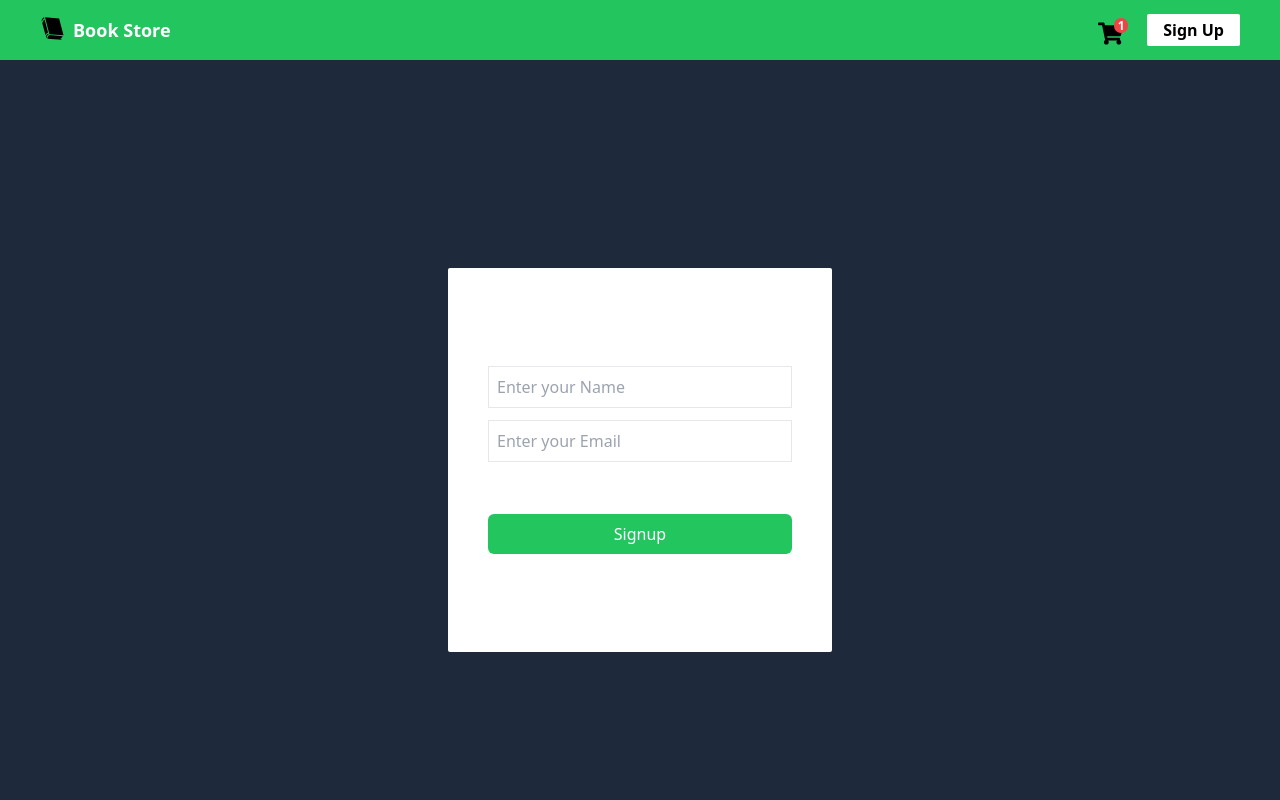
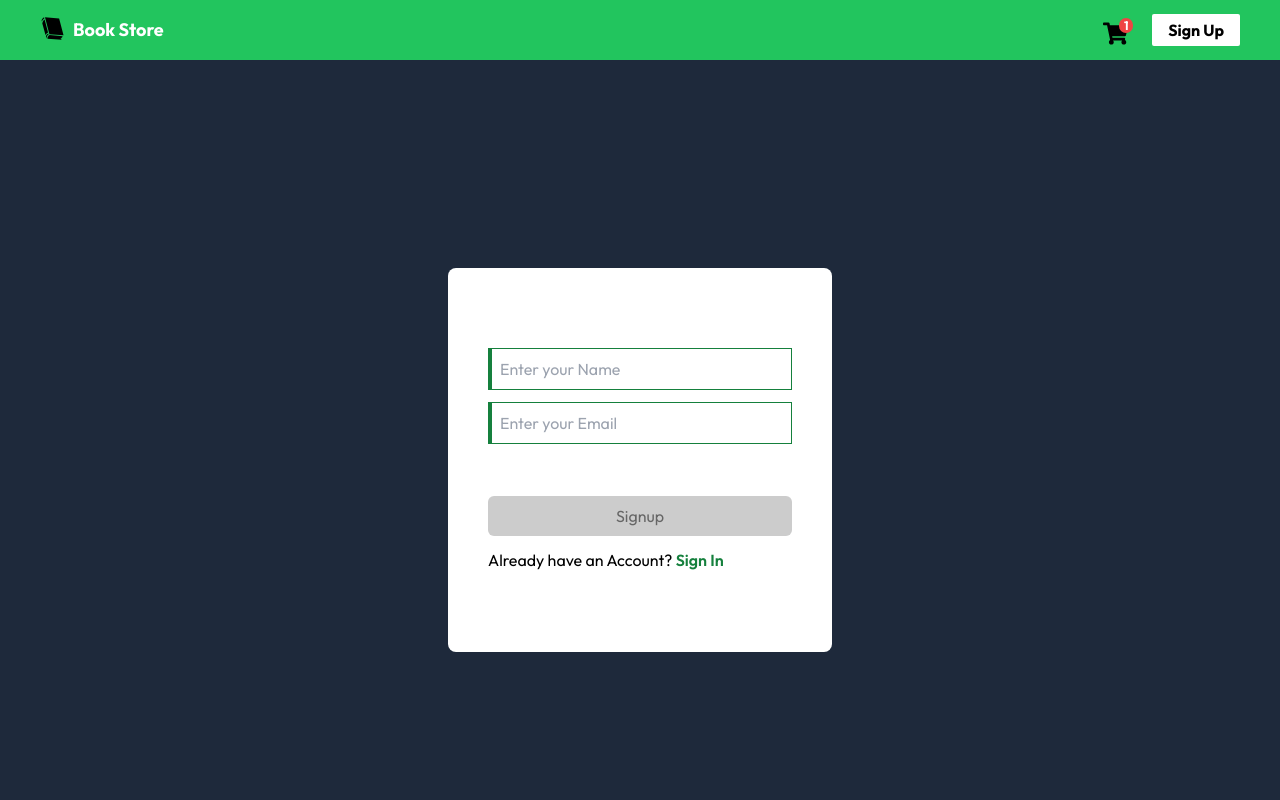
Before and after one commit to BilalSsiddique/wmd-next-books, a Next.js app: page /signup in a window 1280 px wide. Shown: the top 800 px of the page. Built offline with nearby package versions, Linux system fonts and the light colour scheme.

Commit message:
added condition rendering for signUp form and create sign in page

```diff
--- a/next.config.js
+++ b/next.config.js
@@ -3,6 +3,9 @@ const nextConfig = {
   experimental: {
     appDir: true,
   },
-}
+  env: {
+    BASE_URL: "http://localhost:3000", //Development
+  },
+};
 
 module.exports = nextConfig
--- a/package.json
+++ b/package.json
@@ -9,15 +9,19 @@
     "lint": "next lint"
   },
   "dependencies": {
+    "@next/font": "^13.2.4",
     "@types/node": "18.15.11",
     "@types/react": "18.0.33",
     "@types/react-dom": "18.0.11",
     "eslint": "8.37.0",
     "eslint-config-next": "13.2.4",
     "next": "13.2.4",
+    "nextjs-cors": "^2.1.2",
     "react": "18.2.0",
     "react-dom": "18.2.0",
     "react-icons": "^4.8.0",
+    "react-toastify": "^9.1.2",
+    "swr": "^2.1.2",
     "typescript": "5.0.3"
   },
   "devDependencies": {
--- a/src/app/api/hello/route.ts
+++ /dev/null
@@ -1,3 +0,0 @@
-export async function GET(request: Request) {
-  return new Response('Hello, Next.js!')
-}
--- /dev/null
+++ b/src/app/api/signUpUser/route.ts
@@ -0,0 +1,26 @@
+
+async function signUp(
+  body: { clientName: string; clientEmail: string } | null
+) {
+  console.log('body:::::',body);
+  if (body?.clientEmail.trim() !=='' || body?.clientName.trim() !==''  ) {
+    const res = await fetch(`https://simple-books-api.glitch.me/api-clients/`, {
+      method: "POST",
+      headers: { "Content-Type": "application/json" },
+      body: JSON.stringify(body),
+      cache: "no-store",
+    });
+    if (!res.ok) {
+      return ('Response error')
+    }
+    return res.json();
+  }
+  return "No data provided";
+}
+
+
+export async function POST(request: Request) {
+  let body = await request.json();
+  let result = await signUp(body);
+  return new Response(JSON.stringify(result));
+}
--- a/src/app/layout.tsx
+++ b/src/app/layout.tsx
@@ -1,6 +1,12 @@
 import "./globals.css";
 import Header from "@/component/Header";
+import { Outfit } from "next/font/google";
 
+
+const whole = Outfit({
+  subsets: ["latin"],
+  weight: ['200','300',"400", "500", "600", "700"],
+});
 // export const metadata = {
 //   title: 'Create Next App',
 //   description: 'Generated by create next app',
@@ -13,7 +19,8 @@ export default function RootLayout({
 }) {
   return (
     <html lang="en">
-      <body>
+      <body className={whole.className}>
+
         <Header />
        {children}
       </body>
--- a/src/app/page.tsx
+++ b/src/app/page.tsx
@@ -3,29 +3,47 @@ import React from "react";
 // const inter = Inter({ subsets: ["latin"] });
 import { GiWhiteBook } from "react-icons/gi";
 import { AiOutlinePlus } from "react-icons/ai";
-const url = "https://simple-books-api.glitch.me/books";
+import { error } from "console";
 
-const fetchdata = async () => {
+
+interface Books {
+  id: number;
+  name: string;
+  type: string;
+  available: boolean;
+}
+
+
+const ShowError = ()=>{
+  return (
+    <div className="h-[500px] rounded-lg w-[300px] flex justify-center items-center bg-black">
+        <div className="bg-white px-5 rounded-lg text-red-700 font-semibold">
+          <h3 className="text-lg">Error : Data not found</h3>
+        </div>
+    </div>
+  )
+}
+
+
+const fetchdata = async (): Promise<Books[] | 'error'>  => {
+  const url = "https://simple-books-api.glitch.me/books";
   const response = await fetch(url);
-  if (!response.ok) {
-    console.log("Network error");
-    return;
-  }
   try {
-    const data = await response.json();
-    console.log("data:", data);
-    return data;
-  } catch (e) {
-    console.log("error:", e);
-    return e;
+    if (!response.ok) {
+      throw new Error("Response not Ok");
+    }
+    return response.json()
+  } catch (error) {
+    return error as 'error';
   }
 };
 
 export default async function Home() {
   const data = await fetchdata();
+
   return (
     <div className=" bg-green-200 h-screen p-16 gap-5 flex items-center flex-wrap justify-center ">
-      {data.map((book: any, idx: number) => (
+      { data === 'error' ? <ShowError/> : data.map((book: any, idx: number) => (
         <div
           className="flex bg-white shadow-2xl rounded-md flex-col  w-[350px] text-center justify-center items-center h-[200px] "
           key={idx}
--- /dev/null
+++ b/src/app/signin/page.tsx
@@ -0,0 +1,57 @@
+"use client";
+import Link from "next/link";
+import React from "react";
+import { useState } from "react";
+// import useSWR from 'next/SWR'
+
+const Form = () => {
+  const [loginId, setLoginId] = useState("");
+
+  const disabled = loginId.trim().length === 0;
+
+  const loginUser = (e:any) => {
+    e.preventDefault()
+
+  };
+
+
+  return (
+    <div className="w-auto h-screen bg-slate-800 ">
+      <form
+        action="
+      "
+      >
+        <div className="flex justify-center items-center h-screen">
+          <div className="flex rounded-lg flex-col sm:w-96 w-80 h-96 justify-center p-8 md:px-10 bg-white gap-3">
+            <input
+              value={loginId}
+              name="loginId"
+              onChange={(e) => setLoginId(e.target.value)}
+              className="border border-green-700 border-l-4 outline-none   p-2"
+              type="text"
+              placeholder="Enter your ID"
+            />
+
+            <button
+              disabled={disabled}
+              onClick={loginUser}
+              className=" disabled:text-[#666666]  disabled:bg-[#cccccc] bg-green-500 mt-10  text-white p-2  rounded-md "
+            >
+              Login
+            </button>
+            <p>
+              New to Book Store {""}
+              <Link href="/signup">
+                <span className=" text-green-700 cursor-pointer font-semibold">
+                  Sign Up?
+                </span>
+              </Link>
+            </p>
+          </div>
+        </div>
+      </form>
+    </div>
+  );
+};
+
+export default Form;
--- a/src/app/signup/page.tsx
+++ b/src/app/signup/page.tsx
@@ -1,11 +1,32 @@
 "use client";
 import { useState } from "react";
-import type { NextApiRequest, NextApiResponse } from "next";
+import Form from "@/component/Form";
+import Link from "next/link";
+
+// Interface
+interface SignUpDetails {
+  accessToken: string;
+}
+type SignUpResponseInterface =
+  | SignUpDetails
+  | "No data provided"
+  | "Response error"
+  | undefined;
+
+// Main component
 
 export default function Signup() {
   const [name, setName] = useState("");
   const [email, setEmail] = useState("");
+  const [signUpResponse, setSignUpResponse] =
+    useState<SignUpResponseInterface>();
+  // {
+  //   accessToken:
+  //     "eb87d6697721e96f893d172cc14cb4483b3a677eec7d3abbb99a0ef0d670c479",
+  // } // Signup request response undefined by default, error or actual response
+  const [formActive, setFormActive] = useState(true);
 
+  // SignuP form Inputs handlers
   const handleName = (event: any) => {
     setName(event.target.value);
   };
@@ -13,66 +34,106 @@ export default function Signup() {
     setEmail(e.target.value);
   };
 
-  const data = {
-    clientName: name,
-    clientEmail: email,
-  };
-
   const createUser = async (e: any) => {
     e.preventDefault();
-    console.log(data.clientName);
-    console.log(data);
-
-    const url = "/api/handleuser";
-
-    const res = await fetch(url, {
+    // console.log(data.clientName);
+    // console.log(data);
+    const baseUrl = process.env.BASE_URL;
+    console.log(baseUrl);
+    fetch(`${baseUrl}/api/signUpUser`, {
       method: "POST",
       headers: {
         "Content-Type": "application/json",
-        "Access-Control-Allow-Origin": "*",
-        "Access-Control-Allow-Methods": "GET,PUT,POST,DELETE,PATCH,OPTIONS",
       },
-      body: JSON.stringify(data),
-    });
-
-    const data1 = res;
-    console.log("data>", data1);
+      body: JSON.stringify({
+        clientName: name,
+        clientEmail: email,
+      }),
+      cache: "no-store",
+    })
+      .then((res) => res.json())
+      .then((data) => setSignUpResponse(data))
+      .catch((error) => setSignUpResponse(error));
+    setName("");
+    setEmail("");
+    setFormActive(false)
+    setSignUpResponse(undefined)
   };
 
+  console.log("response", signUpResponse);
+
+  const disabled = name.trim().length === 0 || email.trim().length === 0;
+
   return (
-    <div className="w-full h-screen bg-slate-800 ">
-      <form
-        action="
-      "
-        onSubmit={createUser}
-      >
-        <div className="flex justify-center items-center h-screen">
-          <div className="flex rounded-sm flex-col sm:w-96 w-80 h-96 justify-center p-8 md:px-10 bg-white gap-3">
-            <input
-              value={name}
-              name="name"
-              onChange={handleName}
-              className="border p-2"
-              type="text"
-              placeholder="Enter your Name"
-            />
-            <input
-              value={email}
-              name="email"
-              onChange={handleEmail}
-              className="border p-2"
-              type="email"
-              placeholder="Enter your Email"
-            />
+    <>
+      <div className="w-auto h-screen bg-slate-800 ">
+        {formActive && (
+          <Form
+            name={name}
+            email={email}
+            handleName={handleName}
+            handleEmail={handleEmail}
+            createUser={createUser}
+            disabled={disabled}
+          />
+        )}
+        {signUpResponse === "No data provided" ||
+        signUpResponse === "Response error" ||
+        signUpResponse === undefined ? (
+          <ShowError setFormActive={setFormActive} response={signUpResponse} />
+        ) : (
+          <ShowSuccess
+            setFormActive={setFormActive}
+            response={signUpResponse}
+          />
+        )}
+      </div>
+    </>
+  );
+}
 
-            <button className="bg-green-500 mt-10  text-white p-2  rounded-md ">
-              Signup
-            </button>
-          </div>
+const ShowSuccess = ({ response, setFormActive }: any) => {
+  return (
+    <div className="flex  h-screen  justify-center items-center">
+      <div className="text-lg gap-3 flex-col bg-white  flex h-96 w-[500px] rounded-md items-center justify-center">
+        <div className="w-auto text-center py-2 px-3  h-[50%]">
+          <p className=" gap-1 font-semibold flex-col flex justify-center items-center ">
+            <p>Your Token ID: </p>
+            <p className=" text-[12px]">
+              <br /> {response.accessToken}
+            </p>
+            <p className="mt-4">
+              This will be your Login ID so kindly save it.
+            </p>
+          </p>
         </div>
-      </form>
+
+        <button onClick={()=>setFormActive(true)} className="bg-green-500 py-1 text-white rounded-lg w-[50%]">
+          Back
+        </button>
+      </div>
     </div>
   );
+};
 
-  return <></>;
-}
+const ShowError = ({ response, setFormActive }: any) => {
+  if (response === "Response error") {
+    response = "Name or Email Already Exists";
+  }
+
+  return (
+    <div className="flex flex-col h-screen  justify-center items-center">
+      <div className="text-lg gap-3 flex-col bg-white  flex h-96 w-[500px] rounded-md items-center justify-center">
+        <div>
+          <h2 className="text-red-500 font-semibold">{response}</h2>
+        </div>
+        <button
+          className="bg-green-500 py-1 text-white rounded-lg w-[50%]"
+          onClick={() => setFormActive(true)}
+        >
+          Back
+        </button>
+      </div>
+    </div>
+  );
+};
--- /dev/null
+++ b/src/component/Form.tsx
@@ -0,0 +1,63 @@
+import Link from 'next/link'
+
+export default function Form({
+  name,
+  email,
+  handleName,
+  handleEmail,
+  createUser,
+  disabled,
+
+}: {
+  name: string;
+  email: string;
+  handleName: any;
+  handleEmail: any;
+  createUser: any;
+  disabled: boolean;
+
+}) {
+  return (
+    <form
+      action="
+      "
+    >
+      <div className="flex justify-center items-center h-screen">
+        <div className="flex rounded-lg flex-col sm:w-96 w-80 h-96 justify-center p-8 md:px-10 bg-white gap-3">
+          <input
+            value={name}
+            name="name"
+            onChange={handleName}
+            className="border border-green-700 border-l-4 p-2 outline-none"
+            type="text"
+            placeholder="Enter your Name"
+          />
+          <input
+            value={email}
+            name="email"
+            onChange={handleEmail}
+            className="border border-green-700 border-l-4 p-2 outline-none"
+            type="email"
+            placeholder="Enter your Email"
+          />
+
+          <button
+            disabled={disabled}
+            onClick={createUser}
+            className=" disabled:text-[#666666]  disabled:bg-[#cccccc] bg-green-500 mt-10  text-white p-2  rounded-md "
+          >
+            Signup
+          </button>
+          <p>
+            Already have an Account?{" "}
+            <Link href="/signin">
+              <span className="text-green-700 cursor-pointer font-semibold">
+                Sign In
+              </span>
+            </Link>
+          </p>
+        </div>
+      </div>
+    </form>
+  );
+};
--- a/src/component/Header.tsx
+++ b/src/component/Header.tsx
@@ -36,9 +36,11 @@ const Header = () => {
             <FaShoppingCart size={25} />
           </li>
           <li>
-            <button className="rounded-sm font-bold  text-black px-4 py-1  bg-white">
-              <Link href="/signup">Sign Up</Link>
-            </button>
+            <Link href="/signup">
+              <button className="rounded-sm font-bold  text-black px-4 py-1  bg-white">
+                Sign Up{" "}
+              </button>
+            </Link>
           </li>
         </ul>
       </header>
```
Also changed, not shown: 1 other file (tests, documents, lock files or other folders).
